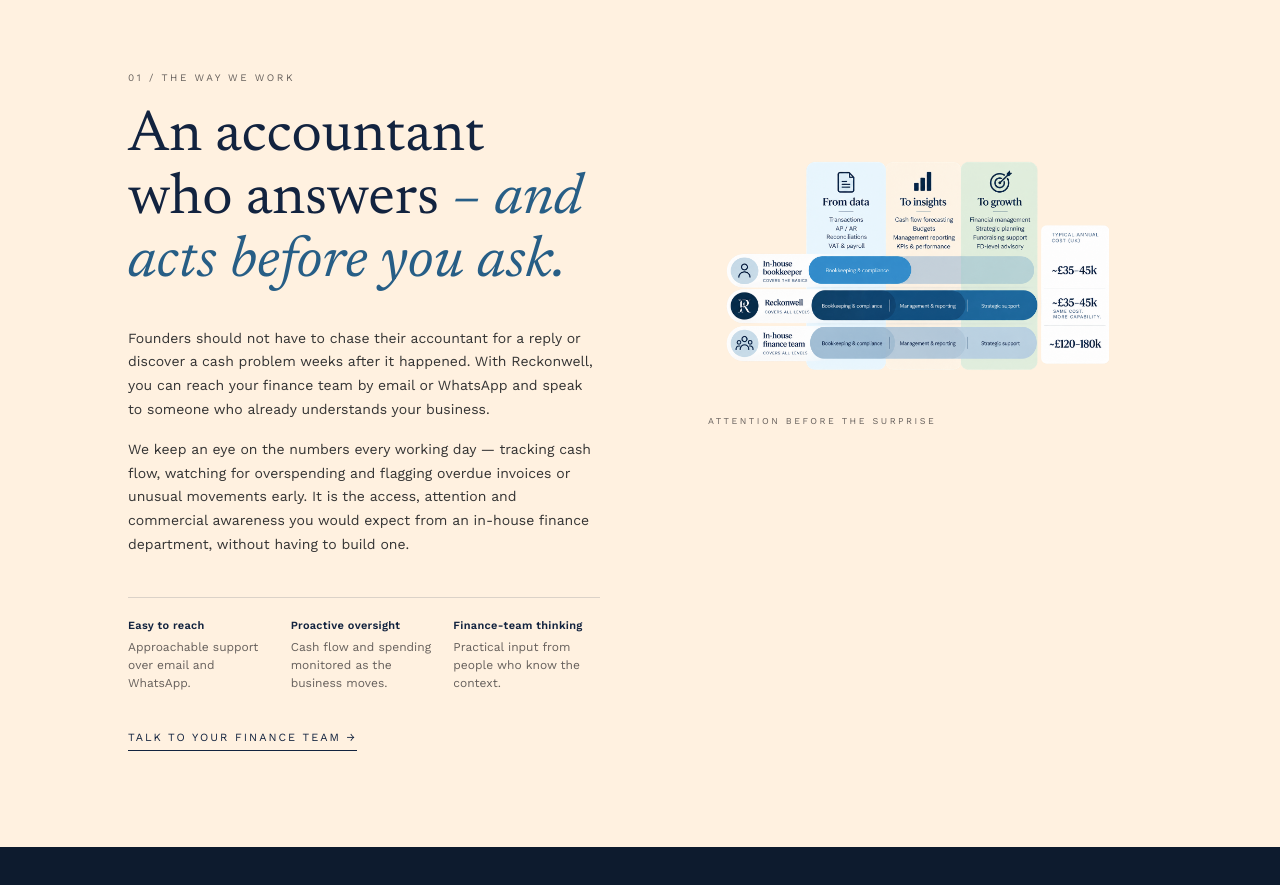
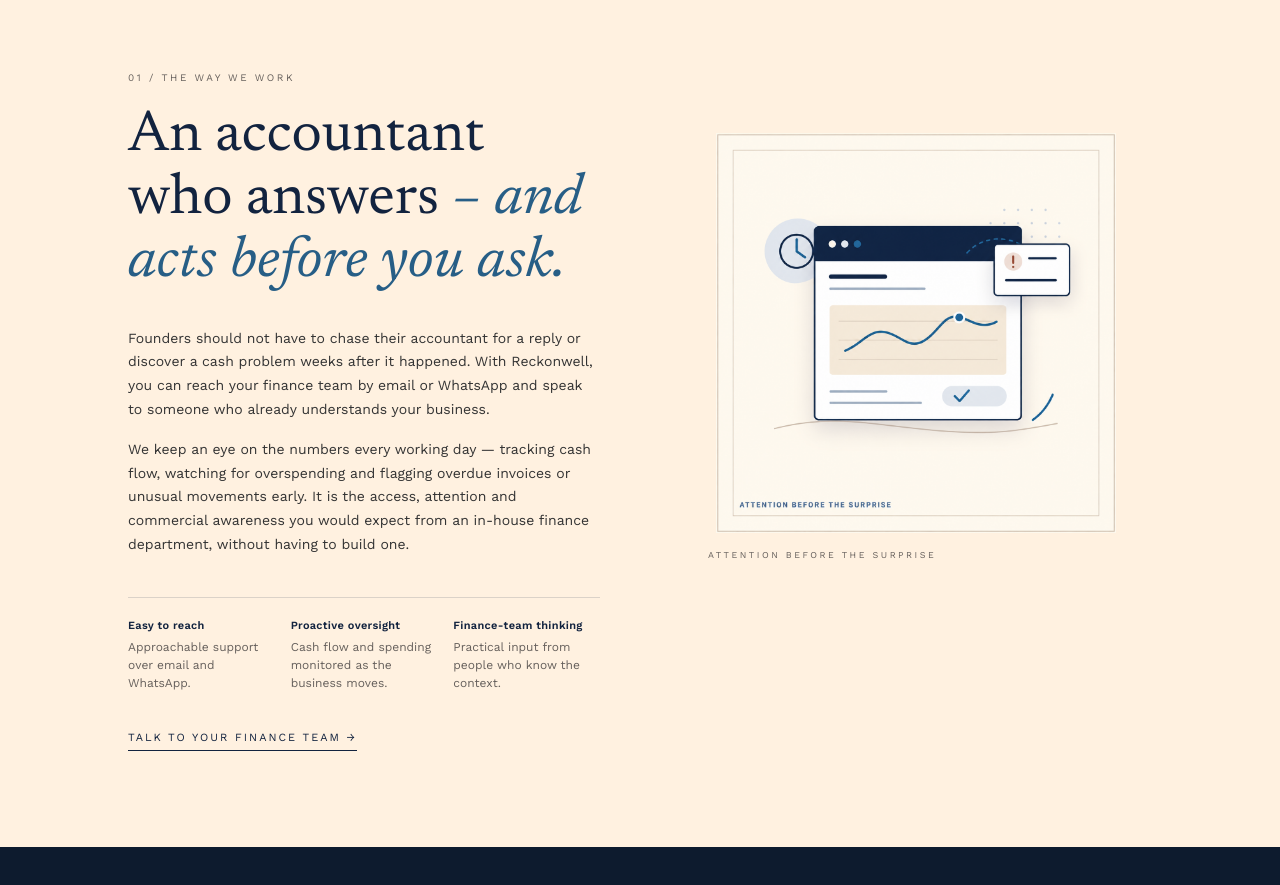
Before and after one commit to Vadim-SV/reckonwell, a Next.js app: page / in a window 1280 px wide. Shown: the part 980-1865 px from the top of the page. Built offline with nearby package versions, Linux system fonts and the light colour scheme; no server answers.

Commit message:
Local Commit: 2026-09-16T08:01:07.025Z - Updated the image in the "01 / The Way We Work" section (`PersonalisedProactiveSection.tsx`) to use the newly attached image (`Image_Sep_16__2026__09_00_53_AM-1789545611295.png`)

```diff
--- a/src/app/components/PersonalisedProactiveSection.tsx
+++ b/src/app/components/PersonalisedProactiveSection.tsx
@@ -132,7 +132,7 @@ export default function PersonalisedProactiveSection() {
           >
             <div className="flex items-center justify-center" style={{ minHeight: '260px' }}>
               <Image
-                src="/assets/images/Image_Sep_13__2026__11_58_09_PM-1789543557327.png"
+                src="/assets/images/Image_Sep_16__2026__09_00_53_AM-1789545611295.png"
                 alt="Dashboard illustration showing proactive finance monitoring with alerts and cash flow tracking"
                 width={400}
                 height={280}
```
Also changed, not shown: public/assets/images/Image_Sep_16__2026__09_00_53_AM-1789545611295.png (added).
